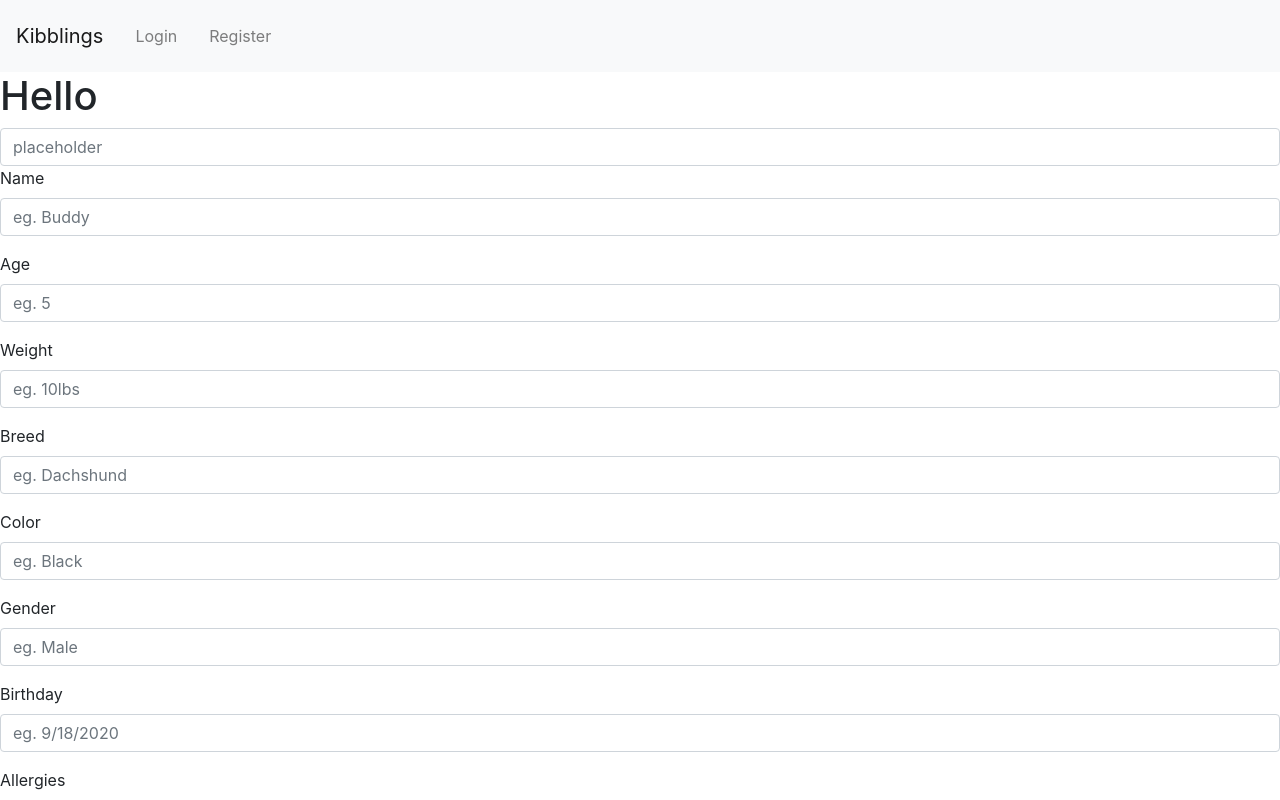
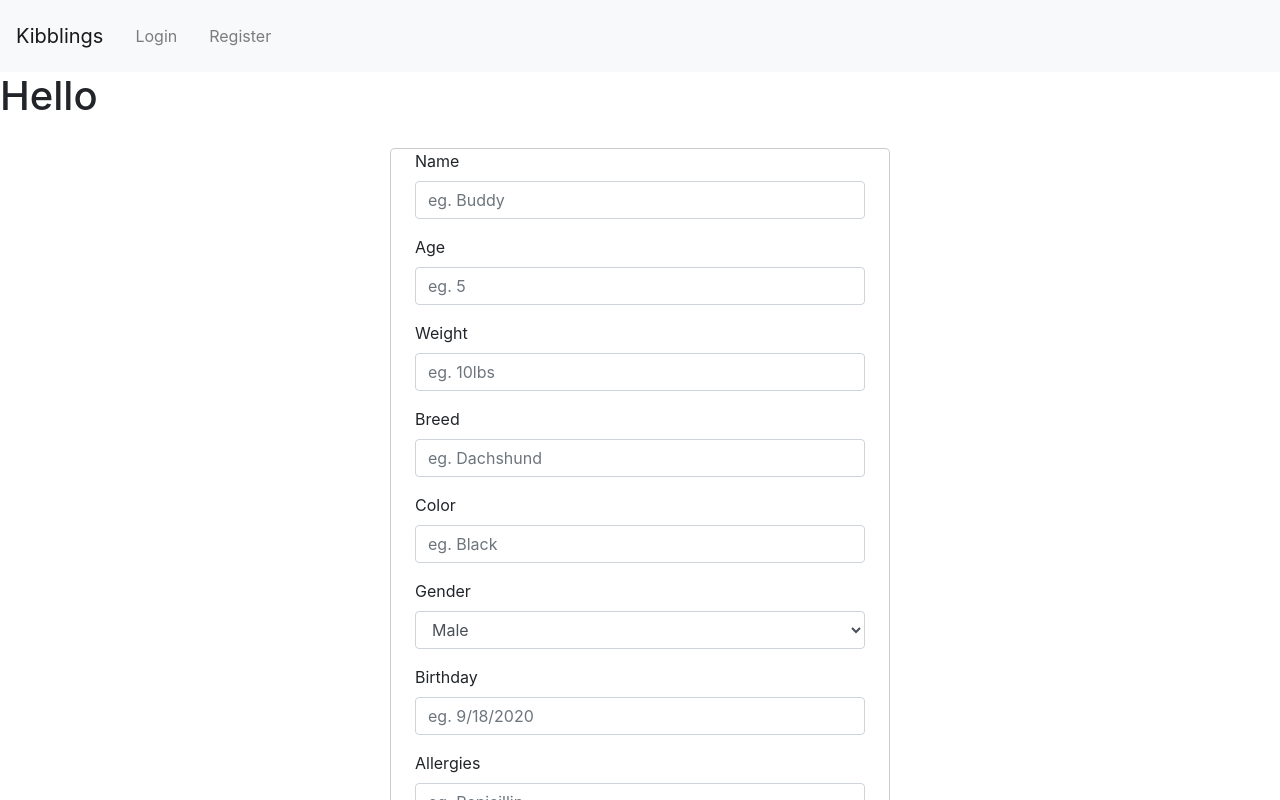
Before and after one commit to shakymary/kibblings, a React (Create React App) app in the folder client/: page /home in a window 1280 px wide. Shown: the top 800 px of the page. Built offline with nearby package versions, Linux system fonts and the light colour scheme; no server answers.

Commit message:
fixed petform

```diff
--- a/client/src/components/Form.js
+++ b/client/src/components/Form.js
@@ -1,5 +1,5 @@
 import React from "react";
-import { Button, Form, FormControl } from "react-bootstrap";
+import { Button, Form, FormControl, Modal } from "react-bootstrap";
 
 export const Forms = (props) => {
   return (
@@ -16,16 +16,14 @@ export const Forms = (props) => {
 
 export const PetForm = (props) => {
   return (
+    <Modal.Dialog>
       <Form>
-      <FormControl
-        type="text"
-        placeholder={props.placeholder}
-        className={props.className}
-      />
+        <div className="ml-4 mr-4">
           <Form.Group controlId="name">
             <Form.Label>Name</Form.Label>
             <Form.Control type="text" placeholder="eg. Buddy" />
           </Form.Group>
+
           <Form.Group controlId="age">
             <Form.Label>Age</Form.Label>
             <Form.Control type="text" placeholder="eg. 5" />
@@ -34,6 +32,7 @@ export const PetForm = (props) => {
             <Form.Label>Weight</Form.Label>
             <Form.Control type="text" placeholder="eg. 10lbs" />
           </Form.Group>
+
           <Form.Group controlId="breed">
             <Form.Label>Breed</Form.Label>
             <Form.Control type="text" placeholder="eg. Dachshund" />
@@ -44,7 +43,10 @@ export const PetForm = (props) => {
           </Form.Group>
           <Form.Group controlId="gender">
             <Form.Label>Gender</Form.Label>
-        <Form.Control type="text" placeholder="eg. Male" />
+            <Form.Control as="select">
+              <option>Male</option>
+              <option>Female</option>
+            </Form.Control>
           </Form.Group>
           <Form.Group controlId="birthday">
             <Form.Label>Birthday</Form.Label>
@@ -66,6 +68,8 @@ export const PetForm = (props) => {
           <Button type="submit" className="btn btn-primary">
             {props.btnSubmitText}
           </Button>
+        </div>
       </Form>
+    </Modal.Dialog>
   );
 };
```
Lines whose indentation alone changed are shown as unchanged.
